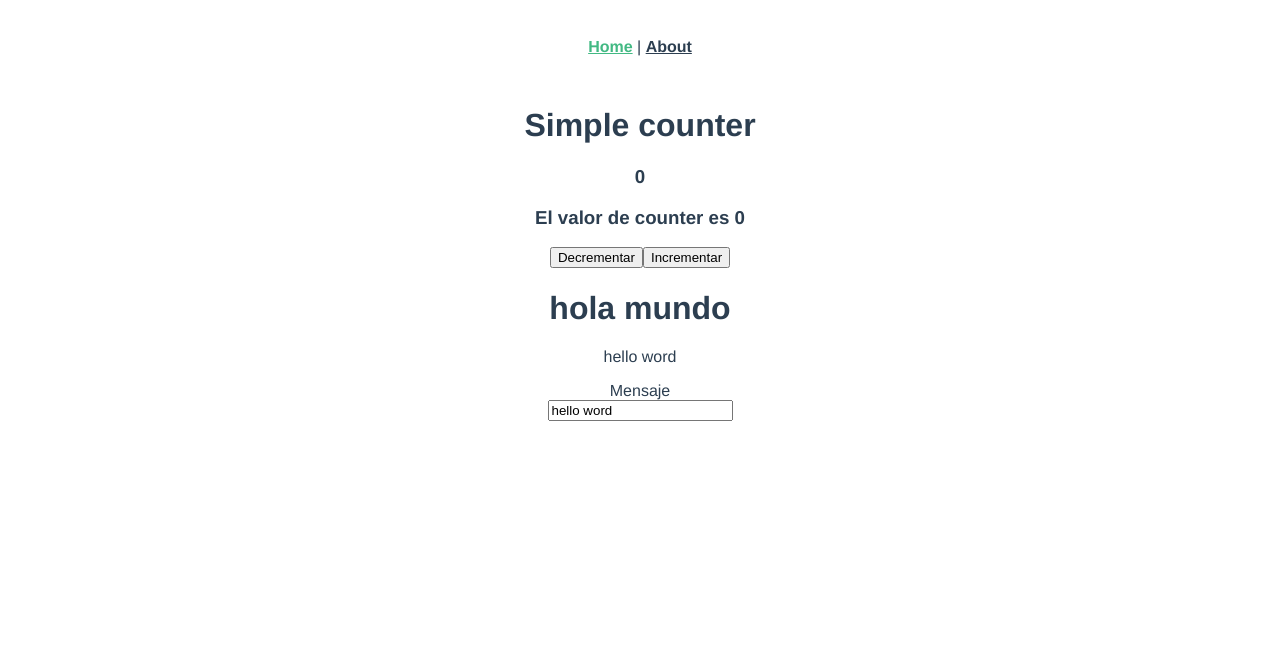
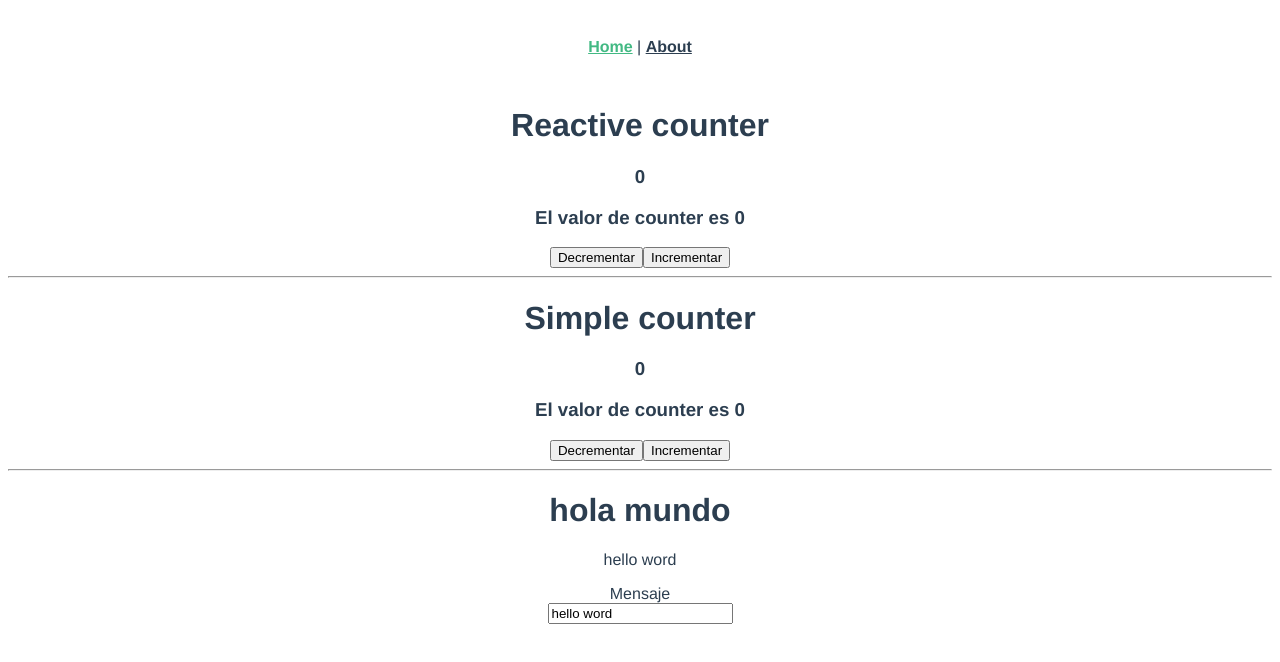
Before and after one commit to engelcituk/vue3bases, a Vue app: page / in a window 1280 px wide. Shown: the top 662 px of the page. Built offline with nearby package versions, Linux system fonts and the light colour scheme.

Commit message:
Pasando el componente Counter a Reactive con toRefs

```diff
--- /dev/null
+++ b/src/components/ReactiveCounter.vue
@@ -0,0 +1,35 @@
+
+<template>
+    <div>
+        <h1>Reactive counter</h1>
+        <h3>{{counter}}</h3>
+        <h3>{{counterComputed}}</h3>
+        <button @click="decrement">Decrementar</button>
+        <button @click="increment">Incrementar</button>
+    </div>
+</template>
+
+<script>
+import { reactive, computed, toRef, toRefs} from 'vue'
+export default {
+    name: 'ReactiveCounter',
+    setup(){
+        const data = reactive({
+            counter:0,
+            counterComputed: computed( ()=> {
+                return `El valor de counter es ${data.counter}`
+            })
+        })
+
+        const increment = () => {
+            data.counter++
+        }
+
+        const decrement = () => {
+            data.counter--
+        }
+
+        return { ...toRefs(data), increment, decrement}
+    }
+}
+</script>
--- a/src/views/Home.vue
+++ b/src/views/Home.vue
@@ -1,6 +1,7 @@
 <template>
   <div>
-    <SimpleCounter></SimpleCounter>
+    <ReactiveCounter></ReactiveCounter><hr>
+    <SimpleCounter></SimpleCounter><hr>
     <HelloWorld></HelloWorld>
   </div>
 </template>
@@ -9,12 +10,15 @@
 // @ is an alias to /src
 import HelloWorld from '@/components/HelloWorld'
 import SimpleCounter from '@/components/SimpleCounter'
+import ReactiveCounter from '@/components/ReactiveCounter'
+
 
 export default {
   name: 'Home',
   components: {
     HelloWorld,
-    SimpleCounter
+    SimpleCounter,
+    ReactiveCounter
   }
 }
 </script>
```
